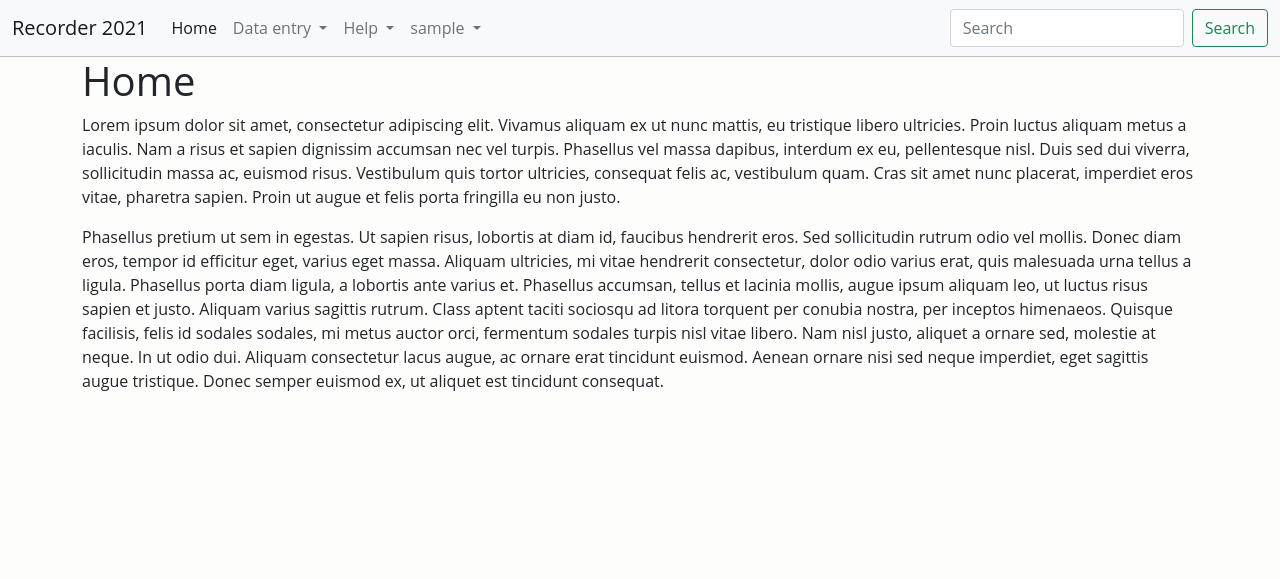
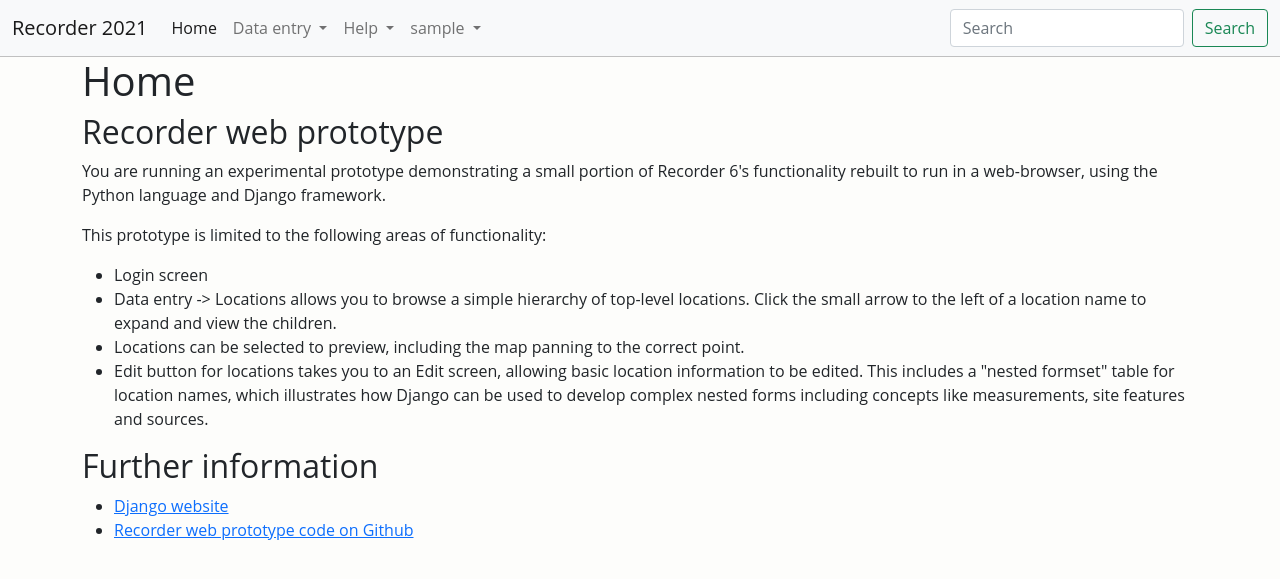
Before and after one commit to recorder-6-team/django-web-prototype, a Django app: page / in a window 1280 px wide. Shown: the top 579 px of the page. Run offline with Django 3.2, Linux system fonts and the light colour scheme; the visitor is signed in with stand-in values (Sample User, id 1); style sheets or scripts are compiled from the project's sources; parts of the project's set-up code (start-up, migrations or seed data) failed here and were passed over; some libraries are stand-ins or nearby versions; some web fonts are replaced.

Commit message:
Useful text on home page.

```diff
--- a/apps/glue/templates/glue/index.html
+++ b/apps/glue/templates/glue/index.html
@@ -3,24 +3,27 @@
 {% block title %}Home{% endblock %}
 
 {% block content %}
-<p>Lorem ipsum dolor sit amet, consectetur adipiscing elit. Vivamus aliquam ex ut nunc
-  mattis, eu tristique libero ultricies. Proin luctus aliquam metus a iaculis. Nam a
-  risus et sapien dignissim accumsan nec vel turpis. Phasellus vel massa dapibus, interdum
-  ex eu, pellentesque nisl. Duis sed dui viverra, sollicitudin massa ac, euismod risus.
-  Vestibulum quis tortor ultricies, consequat felis ac, vestibulum quam. Cras sit amet
-  nunc placerat, imperdiet eros vitae, pharetra sapien. Proin ut augue et felis porta
-  fringilla eu non justo.</p>
+<h2>Recorder web prototype</h2>
 
-<p>Phasellus pretium ut sem in egestas. Ut sapien risus, lobortis at diam id, faucibus
-  hendrerit eros. Sed sollicitudin rutrum odio vel mollis. Donec diam eros, tempor id
-  efficitur eget, varius eget massa. Aliquam ultricies, mi vitae hendrerit consectetur,
-  dolor odio varius erat, quis malesuada urna tellus a ligula. Phasellus porta diam ligula,
-  a lobortis ante varius et. Phasellus accumsan, tellus et lacinia mollis, augue ipsum
-  aliquam leo, ut luctus risus sapien et justo. Aliquam varius sagittis rutrum. Class
-  aptent taciti sociosqu ad litora torquent per conubia nostra, per inceptos himenaeos.
-  Quisque facilisis, felis id sodales sodales, mi metus auctor orci, fermentum sodales
-  turpis nisl vitae libero. Nam nisl justo, aliquet a ornare sed, molestie at neque. In ut
-  odio dui. Aliquam consectetur lacus augue, ac ornare erat tincidunt euismod. Aenean
-  ornare nisi sed neque imperdiet, eget sagittis augue tristique. Donec semper euismod ex,
-  ut aliquet est tincidunt consequat.</p>
+<p>You are running an experimental prototype demonstrating a small portion of Recorder 6's
+  functionality rebuilt to run in a web-browser, using the Python language and Django
+  framework.</p>
+
+<p>This prototype is limited to the following areas of functionality:</p>
+<ul>
+  <li>Login screen</li>
+  <li>Data entry -> Locations allows you to browse a simple hierarchy of top-level locations. Click
+    the small arrow to the left of a location name to expand and view the children.</li>
+  <li>Locations can be selected to preview, including the map panning to the correct point.</li>
+  <li>Edit button for locations takes you to an Edit screen, allowing basic location information to
+    be edited. This includes a "nested formset" table for location names, which illustrates how
+    Django can be used to develop complex nested forms including concepts like measurements, site
+    features and sources.</li>
+</ul>
+
+<h2>Further information</h2>
+<ul>
+  <li><a href="https://www.djangoproject.com/">Django website</a></li>
+  <li><a href="https://github.com/recorder-6-team/django-web-prototype/">Recorder web prototype code on Github</a></li>
+</ul>
 {% endblock %}
```
